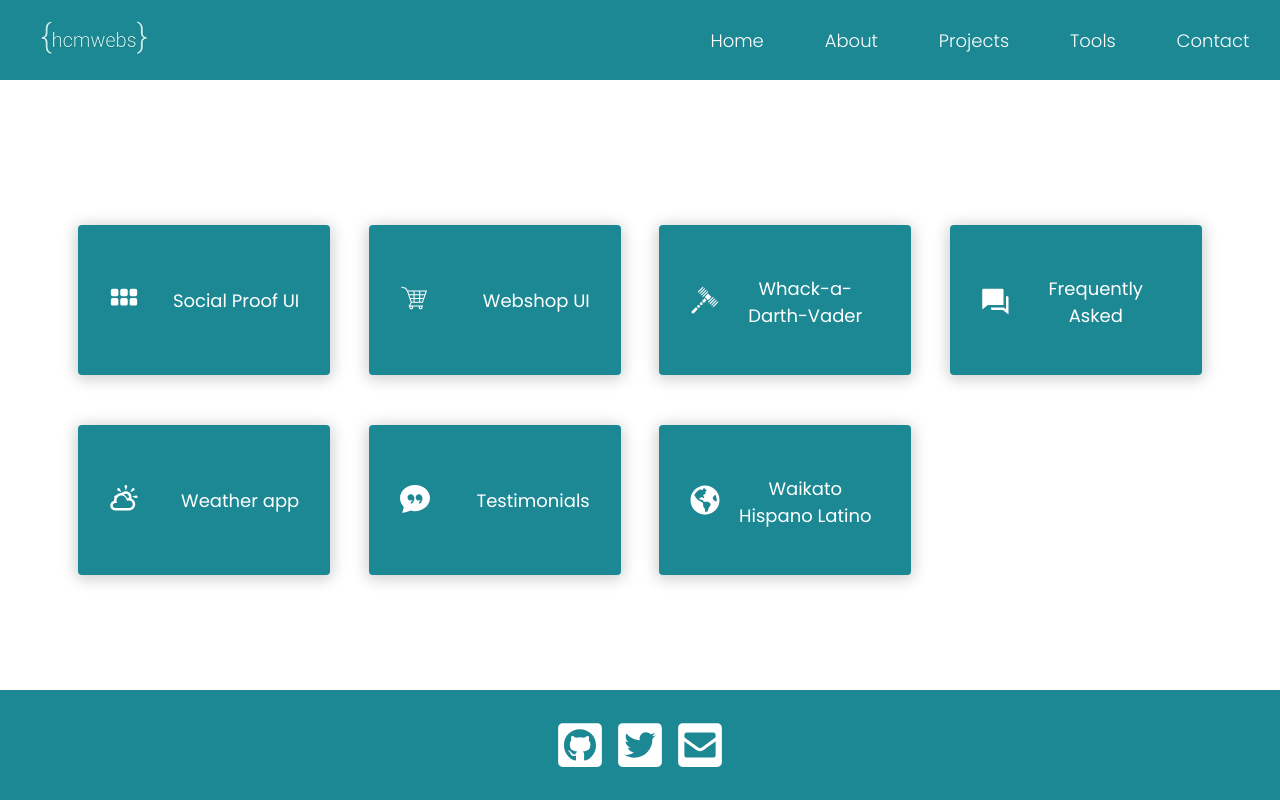
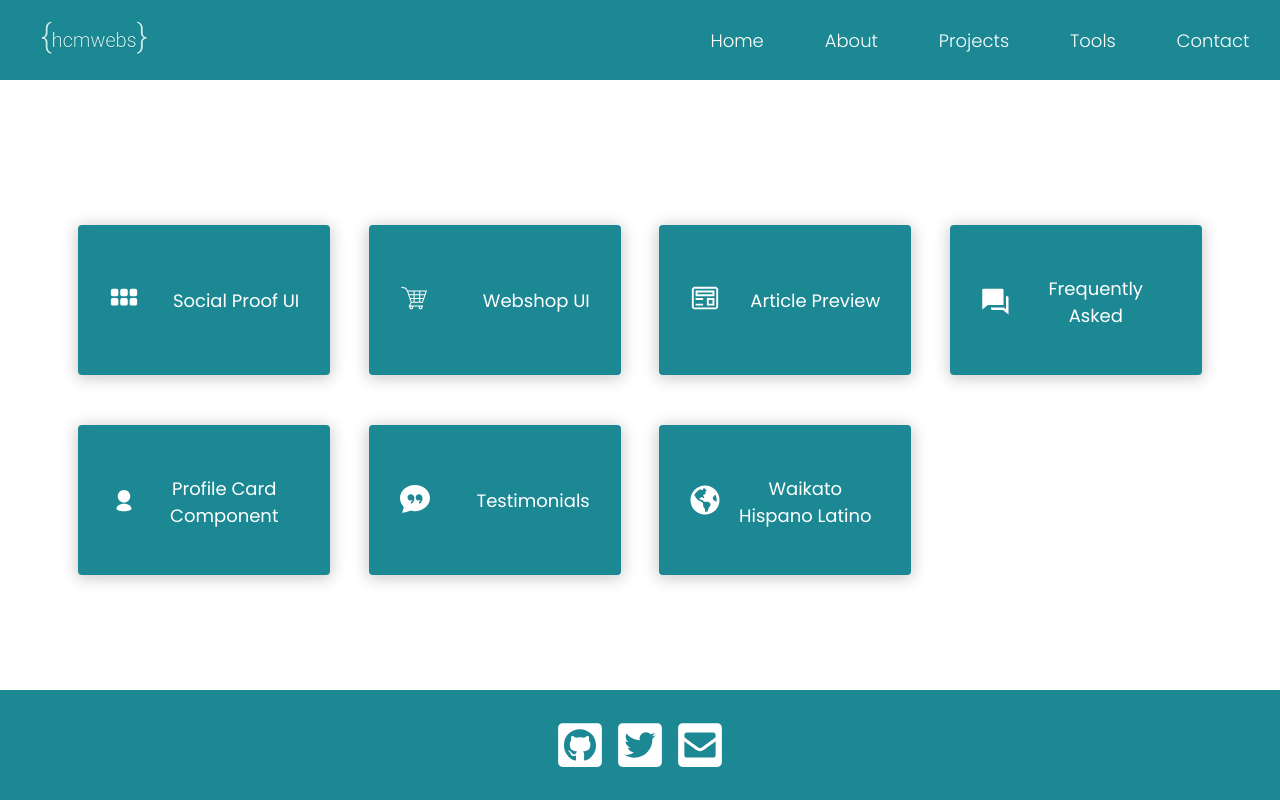
Before and after one commit to Hcmwebs/hcmwebs-react, a React (Create React App) app: page /Projects in a window 1280 px wide. Built offline with nearby package versions, Linux system fonts and the light colour scheme.

Commit message:
changed some of the projects for better ones

```diff
--- a/src/js/Project.js
+++ b/src/js/Project.js
@@ -1,8 +1,9 @@
-import { GiToyMallet, GiShoppingCart } from 'react-icons/gi';
+import { GiShoppingCart } from 'react-icons/gi';
 import { BsGrid3X2GapFill, BsChatQuoteFill } from 'react-icons/bs';
-import { TiWeatherPartlySunny } from 'react-icons/ti';
+import { TiUser } from 'react-icons/ti';
 import { RiQuestionAnswerFill } from 'react-icons/ri';
 import { FaGlobeAmericas } from 'react-icons/fa';
+import { VscPreview } from 'react-icons/vsc';
 const Project = () => {
   return (
     <>
@@ -30,13 +31,13 @@ const Project = () => {
       </div>
       <div className='projects__item'>
         <a
-          href='https://whackamole-5t4gkvwb2-hcmwebs.vercel.app/'
+          href='https://article-preview-component-l7qqqfk96.vercel.app/'
           target='_blank'
           rel='noreferrer'>
           <span>
-            <GiToyMallet />
+            <VscPreview />
           </span>
-          Whack-a-Darth-Vader
+          Article Preview
         </a>
       </div>
       <div className='projects__item'>
@@ -52,13 +53,13 @@ const Project = () => {
       </div>
       <div className='projects__item'>
         <a
-          href='https://weather-app-jpdbx25om.vercel.app'
+          href='https://profile-card-component-ddqvuqlpq-hcmwebs.vercel.app/'
           target='_blank'
           rel='noreferrer'>
           <span>
-            <TiWeatherPartlySunny />
+            <TiUser />
           </span>
-          Weather app
+          Profile Card Component
         </a>
       </div>
       <div className='projects__item'>
```
